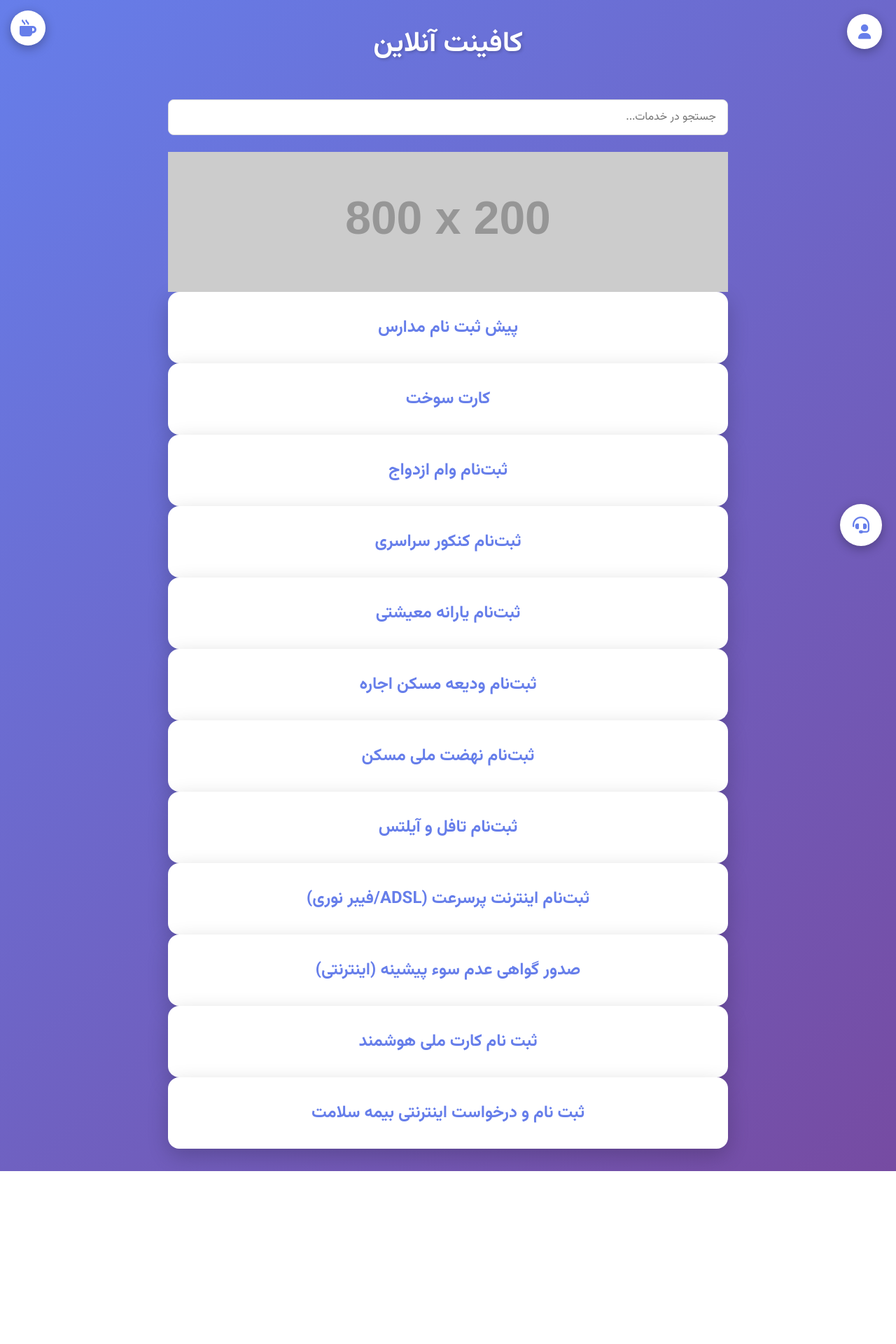
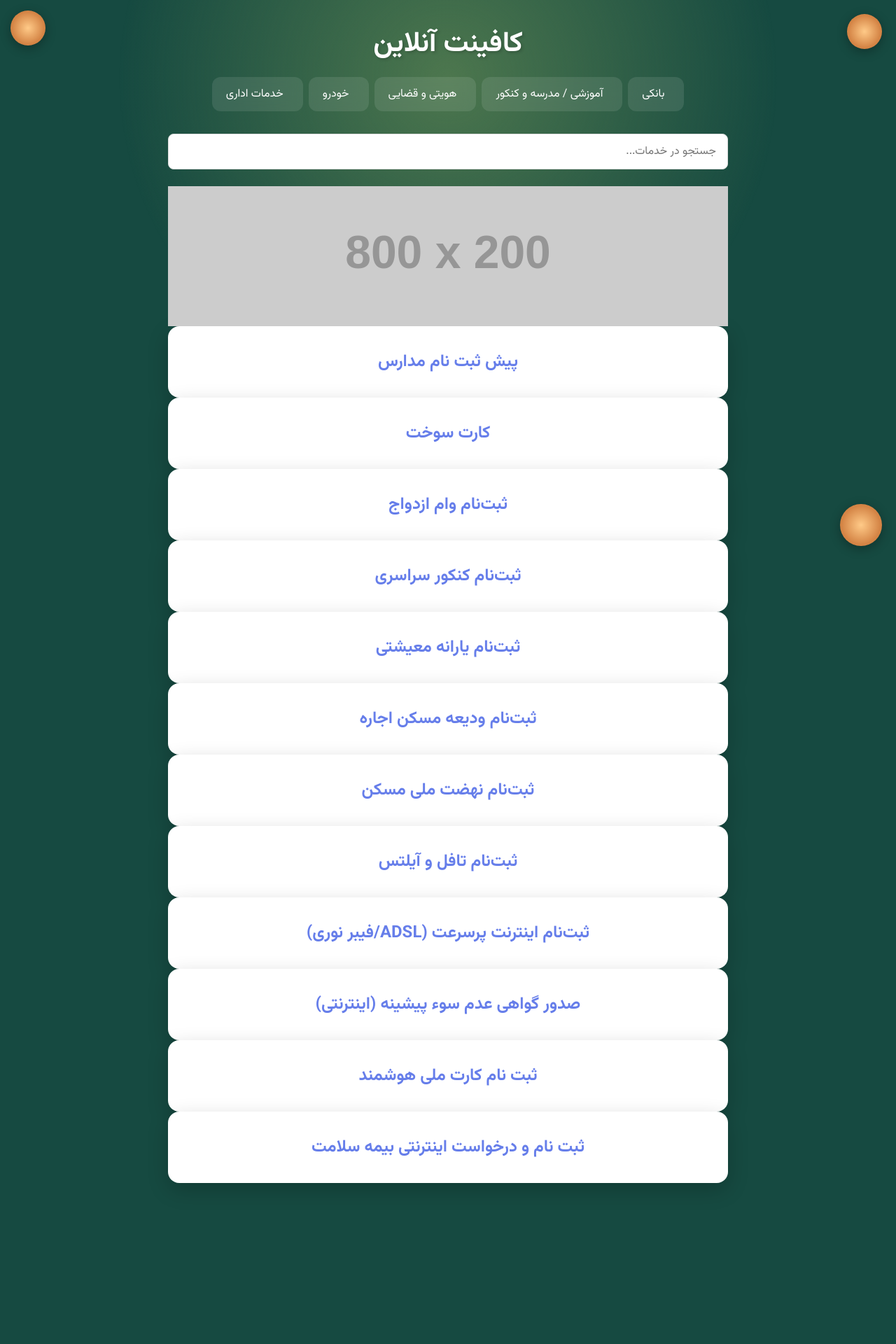
Before and after one commit to farshadset/Internet-cafe, a PHP site: page / in a window 1280 px wide. Shown: the top 1920 px of the page at 70% size. Before the commit the page ends 1673 px from the top, so only its background shows below. Run offline with PHP 8.4, Linux system fonts and the light colour scheme; grey boxes labelled with a size stand in for pictures from a placeholder-image service; some libraries are stand-ins or nearby versions.

Commit message:
Add mega-menu banking sub-branches to navigation

```diff
--- a/public/app.js
+++ b/public/app.js
@@ -184,6 +184,196 @@ document.addEventListener('DOMContentLoaded', () => {
             })
         }
     };
+
+    const MEGA_MENU_DATA = {
+        banking: [
+            {
+                title: 'وام ازدواج',
+                icon: 'fa-ring',
+                link: 'marriage-loan.html',
+                subItems: [
+                    { title: 'ثبت نام وام ازدواج', link: 'marriage-loan.html' },
+                    { title: 'استعلام وضعیت وام', link: '#' },
+                    { title: 'تمدید مهلت وام', link: '#' },
+                    { title: 'پرداخت اقساط', link: '#' }
+                ]
+            },
+            {
+                title: 'وام ودیعه مسکن',
+                icon: 'fa-home',
+                link: 'rental-deposit.html',
+                subItems: [
+                    { title: 'ثبت نام وام ودیعه مسکن', link: 'rental-deposit.html' },
+                    { title: 'شرایط و مدارک', link: '#' },
+                    { title: 'استعلام بانکی', link: '#' },
+                    { title: 'پاسخ به استعلام', link: '#' }
+                ]
+            },
+            {
+                title: 'وام ضروری',
+                icon: 'fa-hand-holding-usd',
+                link: '#',
+                subItems: [
+                    { title: 'ثبت نام وام ضروری بازنشستگان', link: '#' },
+                    { title: 'وام ضروری کارمندان', link: '#' },
+                    { title: 'وام دانشجویی', link: '#' }
+                ]
+            },
+            {
+                title: 'تسهیلات مسکن',
+                icon: 'fa-city',
+                link: 'housing-movement.html',
+                subItems: [
+                    { title: 'تسهیلات خرید مسکن', link: 'housing-movement.html' },
+                    { title: 'جععه تعمیرات', link: '#' },
+                    { title: 'وام ساخت مسکن', link: '#' }
+                ]
+            },
+            {
+                title: 'کارت اعتباری بانکی',
+                icon: 'fa-credit-card',
+                link: '#',
+                subItems: [
+                    { title: 'درخواست کارت اعتباری', link: '#' },
+                    { title: 'افزایش اعتبار', link: '#' },
+                    { title: 'تمدید کارت', link: '#' }
+                ]
+            },
+            {
+                title: 'سهام عدالت',
+                icon: 'fa-balance-scale',
+                link: '#',
+                subItems: [
+                    { title: 'ثبت نام سهام عدالت', link: '#' },
+                    { title: 'استعلام سهام', link: '#' },
+                    { title: 'فروش سهام', link: '#' },
+                    { title: 'سود سهام عدالت', link: '#' }
+                ]
+            },
+            {
+                title: 'یارانه نقدی و معیشتی',
+                icon: 'fa-hand-holding-heart',
+                link: 'subsidy.html',
+                subItems: [
+                    { title: 'ثبت نام یارانه معیشتی', link: 'subsidy.html' },
+                    { title: 'اعتراض به یارانه', link: '#' },
+                    { title: 'به‌روزرسانی اطلاعات', link: '#' },
+                    { title: 'استعلام یارانه', link: '#' }
+                ]
+            },
+            {
+                title: 'بورس و سرمایه‌گذاری',
+                icon: 'fa-chart-line',
+                link: '#',
+                subItems: [
+                    { title: 'افتتاح کد بورسی', link: '#' },
+                    { title: 'خرید و فروش سهام', link: '#' },
+                    { title: 'سجام (احراز هویت بورسی)', link: '#' }
+                ]
+            }
+        ],
+        education: [
+            {
+                title: 'پیش ثبت نام مدارس',
+                icon: 'fa-school',
+                link: 'schools.html',
+                subItems: [
+                    { title: 'ثبت نام پیش ثبت نام مدارس', link: 'schools.html' }
+                ]
+            },
+            {
+                title: 'کنکور سراسری',
+                icon: 'fa-graduation-cap',
+                link: 'konkor.html',
+                subItems: [
+                    { title: 'ثبت نام کنکور سراسری', link: 'konkor.html' }
+                ]
+            },
+            {
+                title: 'تافل و آیلتس',
+                icon: 'fa-language',
+                link: 'ielts-toefl.html',
+                subItems: [
+                    { title: 'ثبت نام تافل', link: 'ielts-toefl.html' },
+                    { title: 'ثبت نام آیلتس', link: 'ielts-toefl.html' }
+                ]
+            }
+        ],
+        identity: [
+            {
+                title: 'کارت ملی هوشمند',
+                icon: 'fa-id-card',
+                link: 'smart-national-card.html',
+                subItems: [
+                    { title: 'ثبت نام کارت ملی هوشمند', link: 'smart-national-card.html' }
+                ]
+            },
+            {
+                title: 'گواهی عدم سوء پیشینه',
+                icon: 'fa-file-alt',
+                link: 'criminal-record.html',
+                subItems: [
+                    { title: 'صدور گواهی عدم سوء پیشینه', link: 'criminal-record.html' }
+                ]
+            },
+            {
+                title: 'بیمه سلامت',
+                icon: 'fa-heartbeat',
+                link: 'health-insurance.html',
+                subItems: [
+                    { title: 'ثبت نام بیمه سلامت', link: 'health-insurance.html' }
+                ]
+            }
+        ],
+        automotive: [
+            {
+                title: 'کارت سوخت',
+                icon: 'fa-gas-pump',
+                link: 'fuel-card.html',
+                subItems: [
+                    { title: 'صدور کارت جدید', link: 'fuel-card.html' },
+                    { title: 'المثنی (گم شدگی/خرابی)', link: 'fuel-card.html' }
+                ]
+            }
+        ],
+        administrative: [
+            {
+                title: 'سایر خدمات اداری',
+                icon: 'fa-file-invoice',
+                link: '#',
+                subItems: [
+                    { title: 'خدمات اداری', link: '#' }
+                ]
+            }
+        ]
+    };
+
+    function buildMegaMenu() {
+        document.querySelectorAll('.menu-item').forEach(item => {
+            const menuKey = item.getAttribute('data-menu');
+            const dropdown = item.querySelector('.mega-dropdown');
+            if (!dropdown || !menuKey || !MEGA_MENU_DATA[menuKey]) return;
+
+            const items = MEGA_MENU_DATA[menuKey];
+            let html = '<div class="mega-grid">';
+            items.forEach(section => {
+                html += '<div class="mega-section">';
+                html += '<a href="' + section.link + '" class="mega-title"><i class="fas ' + section.icon + '"></i> ' + section.title + '</a>';
+                if (section.subItems && section.subItems.length) {
+                    html += '<ul class="mega-sub">';
+                    section.subItems.forEach(sub => {
+                        html += '<li><a href="' + sub.link + '">' + sub.title + '</a></li>';
+                    });
+                    html += '</ul>';
+                }
+                html += '</div>';
+            });
+            html += '</div>';
+            dropdown.innerHTML = html;
+        });
+    }
+
+    buildMegaMenu();
 
     function setupServiceForm(formElement, serviceKey) {
         const config = SERVICE_CONFIGS[serviceKey];
@@ -494,7 +684,7 @@ document.addEventListener('DOMContentLoaded', () => {
                 if (inlinePolling) { clearInterval(inlinePolling); inlinePolling = null; }
             } else {
                 if (chatPanel && chatPanel.style.display !== 'none' && !inlinePolling) {
-                    inlinePolling = setInterval(loadInlineMessages, 10000);
+                    inlinePolling = setInterval(loadInlineMessages, 3000);
                 }
             }
         });
@@ -502,7 +692,7 @@ document.addEventListener('DOMContentLoaded', () => {
         if (chatPanel && !inlinePolling) {
             chatPanel.addEventListener('transitionend', function() {
                 if (chatPanel.style.display !== 'none' && !inlinePolling) {
-                    inlinePolling = setInterval(loadInlineMessages, 10000);
+                    inlinePolling = setInterval(loadInlineMessages, 3000);
                 }
             });
         }
--- a/public/index.html
+++ b/public/index.html
@@ -5,11 +5,10 @@
     <meta name="viewport" content="width=device-width, initial-scale=1.0">
     <title>کافینت آنلاین</title>
     <link rel="stylesheet" href="style.css">
+    <link rel="stylesheet" href="fonts/all.css">
     <link rel="preconnect" href="https://fonts.googleapis.com">
     <link rel="preconnect" href="https://fonts.gstatic.com" crossorigin>
     <link href="https://fonts.googleapis.com/css2?family=Vazirmatn:wght@400;700&display=swap" rel="stylesheet">
-    <link rel="preconnect" href="https://cdnjs.cloudflare.com">
-    <link rel="stylesheet" href="https://cdnjs.cloudflare.com/ajax/libs/font-awesome/6.5.1/css/all.min.css">
     <style>
     .search-results {
         position: absolute;
@@ -59,8 +58,105 @@
         </a>
         <header>
             <h1>کافینت آنلاین</h1>
+            <nav class="mega-menu">
+                <ul class="menu-list">
+                    <li class="menu-item" data-menu="banking">
+                        <a href="#"><i class="fas fa-university"></i> بانکی</a>
+                        <div class="mega-dropdown">
+                            <div class="mega-menu-columns">
+                                <div class="mega-column">
+                                    <h4 class="mega-column-title">وام ازدواج</h4>
+                                    <ul>
+                                        <li><a href="#"><i class="fas fa-plus"></i> ثبت نام وام ازدواج</a></li>
+                                        <li><a href="#"><i class="fas fa-search"></i> استعلام وضعیت وام</a></li>
+                                        <li><a href="#"><i class="fas fa-calendar-alt"></i> تمدید مهلت وام</a></li>
+                                        <li><a href="#"><i class="fas fa-credit-card"></i> پرداخت اقساط</a></li>
+                                    </ul>
+                                </div>
+                                <div class="mega-column">
+                                    <h4 class="mega-column-title">وام ودیعه مسکن</h4>
+                                    <ul>
+                                        <li><a href="#"><i class="fas fa-plus"></i> ثبت نام وام ودیعه مسکن</a></li>
+                                        <li><a href="#"><i class="fas fa-file-alt"></i> شرایط و مدارات</a></li>
+                                        <li><a href="#"><i class="fas fa-search"></i> استعلام بانکی</a></li>
+                                        <li><a href="#"><i class="fas fa-reply"></i> پاسخ به استعلام</a></li>
+                                    </ul>
+                                </div>
+                                <div class="mega-column">
+                                    <h4 class="mega-column-title">وام ضروری</h4>
+                                    <ul>
+                                        <li><a href="#"><i class="fas fa-plus"></i> ثبت نام وام ضروری بازنشستگان</a></li>
+                                        <li><a href="#"><i class="fas fa-user-tie"></i> وام ضروری کارمندان</a></li>
+                                        <li><a href="#"><i class="fas fa-user-graduate"></i> وام دانشجویی</a></li>
+                                    </ul>
+                                </div>
+                                <div class="mega-column">
+                                    <h4 class="mega-column-title">تسهیلات مسکن</h4>
+                                    <ul>
+                                        <li><a href="#"><i class="fas fa-home"></i> تسهیلات خرید مسکن</a></li>
+                                        <li><a href="#"><i class="fas fa-tools"></i> جعاله تعمیرات</a></li>
+                                        <li><a href="#"><i class="fas fa-building"></i> وام ساخت مسکن</a></li>
+                                    </ul>
+                                </div>
+                            </div>
+                            <div class="mega-menu-columns">
+                                <div class="mega-column">
+                                    <h4 class="mega-column-title">کارت اعتباری بانکی</h4>
+                                    <ul>
+                                        <li><a href="#"><i class="fas fa-plus"></i> درخواست کارت اعتباری</a></li>
+                                        <li><a href="#"><i class="fas fa-arrow-up"></i> افزایش اعتبار</a></li>
+                                        <li><a href="#"><i class="fas fa-calendar-check"></i> تمدید کارت</a></li>
+                                    </ul>
+                                </div>
+                                <div class="mega-column">
+                                    <h4 class="mega-column-title">سهام عدالت</h4>
+                                    <ul>
+                                        <li><a href="#"><i class="fas fa-plus"></i> ثبت نام سهام عدالت</a></li>
+                                        <li><a href="#"><i class="fas fa-search"></i> استعلام سهام</a></li>
+                                        <li><a href="#"><i class="fas fa-minus"></i> فروش سهام</a></li>
+                                        <li><a href="#"><i class="fas fa-percentage"></i> سود سهام عدالت</a></li>
+                                    </ul>
+                                </div>
+                                <div class="mega-column">
+                                    <h4 class="mega-column-title">یارانه نقدی و معیشتی</h4>
+                                    <ul>
+                                        <li><a href="#"><i class="fas fa-plus"></i> ثبت نام یارانه معیشتی</a></li>
+                                        <li><a href="#"><i class="fas fa-exclamation-triangle"></i> اعتراض به یارانه</a></li>
+                                        <li><a href="#"><i class="fas fa-sync-alt"></i> به‌روزرسانی اطلاعات</a></li>
+                                        <li><a href="#"><i class="fas fa-search"></i> استعلام یارانه</a></li>
+                                    </ul>
+                                </div>
+                                <div class="mega-column">
+                                    <h4 class="mega-column-title">بورس و سرمایه‌گذاری</h4>
+                                    <ul>
+                                        <li><a href="#"><i class="fas fa-plus"></i> افتتاح کد بورسی</a></li>
+                                        <li><a href="#"><i class="fas fa-exchange-alt"></i> خرید و فروش سهام</a></li>
+                                        <li><a href="#"><i class="fas fa-id-badge"></i> سجام (احراز هویت بورسی)</a></li>
+                                    </ul>
+                                </div>
+                            </div>
+                        </div>
+                    </li>
+                    <li class="menu-item" data-menu="education">
+                        <a href="#"><i class="fas fa-graduation-cap"></i> آموزشی / مدرسه و کنکور</a>
+                        <div class="mega-dropdown"></div>
+                    </li>
+                    <li class="menu-item" data-menu="identity">
+                        <a href="#"><i class="fas fa-id-card"></i> هویتی و قضایی</a>
+                        <div class="mega-dropdown"></div>
+                    </li>
+                    <li class="menu-item" data-menu="automotive">
+                        <a href="#"><i class="fas fa-car"></i> خودرو</a>
+                        <div class="mega-dropdown"></div>
+                    </li>
+                    <li class="menu-item" data-menu="administrative">
+                        <a href="#"><i class="fas fa-file-alt"></i> خدمات اداری</a>
+                        <div class="mega-dropdown"></div>
+                    </li>
+                </ul>
+            </nav>
         </header>
-<div class="search-container" style="margin-bottom:1.5rem; position:relative;">
+        <div class="search-container" style="margin-bottom:1.5rem; position:relative;">
         <input type="text" id="searchInput" placeholder="جستجو در خدمات..." class="search-input" style="width:100%;padding:0.75rem 1rem;border:1px solid #ddd;border-radius:8px;font-size:1rem;font-family:inherit;direction:rtl;">
         <div id="searchResults" class="search-results"></div>
 </div>
--- a/public/style.css
+++ b/public/style.css
@@ -6,14 +6,32 @@
 
 body {
     font-family: 'Vazirmatn', Tahoma, sans-serif;
-    background: linear-gradient(135deg, #667eea 0%, #764ba2 100%);
+    background-color: #164A41;
     min-height: 100vh;
     display: flex;
     align-items: center;
     justify-content: center;
+    position: relative;
+    overflow-x: hidden;
+}
+
+body::before {
+    content: '';
+    position: fixed;
+    top: -50%;
+    left: 50%;
+    transform: translateX(-50%);
+    width: 80vw;
+    height: 80vw;
+    background: radial-gradient(circle at center, #4d774e, transparent 65%);
+    border-radius: 50%;
+    z-index: 0;
+    pointer-events: none;
 }
 
 .container {
+    position: relative;
+    z-index: 1;
     text-align: center;
     padding: 2rem;
 }
@@ -21,8 +39,234 @@ body {
 header h1 {
     color: white;
     font-size: 2.5rem;
-    margin-bottom: 3rem;
+    margin-bottom: 1rem;
     text-shadow: 2px 2px 4px rgba(0,0,0,0.2);
+}
+
+.mega-menu {
+    margin-bottom: 2rem;
+}
+
+.mega-menu .menu-list {
+    display: flex;
+    justify-content: center;
+    gap: 0.5rem;
+    flex-wrap: wrap;
+    list-style: none;
+    padding: 0;
+    margin: 0;
+}
+
+.mega-menu .menu-item {
+    position: relative;
+}
+
+.mega-menu .menu-item a {
+    display: flex;
+    align-items: center;
+    gap: 0.5rem;
+    padding: 0.75rem 1.25rem;
+    background: rgba(255, 255, 255, 0.1);
+    border-radius: 12px;
+    text-decoration: none;
+    color: white;
+    font-weight: 500;
+    transition: all 0.3s;
+    backdrop-filter: blur(10px);
+}
+
+.mega-menu .menu-item a:hover {
+    background: rgba(255, 255, 255, 0.2);
+    transform: translateY(-2px);
+}
+
+.mega-menu .menu-item a i {
+    font-size: 1rem;
+}
+
+.mega-menu .mega-dropdown {
+    position: absolute;
+    top: 100%;
+    left: 0;
+    background: white;
+    border-radius: 12px;
+    box-shadow: 0 10px 30px rgba(0, 0, 0, 0.2);
+    padding: 1.5rem;
+    min-width: 280px;
+    margin-top: 10px;
+    opacity: 0;
+    visibility: hidden;
+    transform: translateY(-10px);
+    transition: all 0.3s;
+    z-index: 1000;
+}
+
+.mega-menu .menu-item:hover .mega-dropdown {
+    opacity: 1;
+    visibility: visible;
+    transform: translateY(0);
+}
+
+.mega-grid {
+    display: grid;
+    grid-template-columns: repeat(auto-fit, minmax(180px, 1fr));
+    gap: 1.5rem;
+}
+
+.mega-section {
+    display: flex;
+    flex-direction: column;
+    gap: 0.5rem;
+}
+
+.mega-title {
+    display: flex;
+    align-items: center;
+    gap: 0.5rem;
+    font-weight: 700;
+    color: #333;
+    text-decoration: none;
+    padding: 0.35rem 0.5rem;
+    border-radius: 6px;
+    transition: background 0.2s, color 0.2s;
+}
+
+.mega-title:hover {
+    background: #f5f5f5;
+    color: #667eea;
+}
+
+.mega-sub {
+    list-style: none;
+    padding: 0;
+    margin: 0;
+    display: flex;
+    flex-direction: column;
+    gap: 0.25rem;
+}
+
+.mega-sub li a {
+    display: block;
+    padding: 0.4rem 0.6rem;
+    border-radius: 6px;
+    color: #555;
+    text-decoration: none;
+    font-size: 0.92rem;
+    transition: background 0.2s, color 0.2s;
+}
+
+.mega-sub li a:hover {
+    background: #eef1ff;
+    color: #667eea;
+}
+
+.mega-dropdown ul {
+    list-style: none;
+    padding: 0;
+    margin: 0;
+}
+
+.mega-dropdown li {
+    padding: 0.5rem 0;
+    border-bottom: 1px solid #eee;
+}
+
+.mega-dropdown li:last-child {
+    border-bottom: none;
+}
+
+.mega-dropdown li a {
+    color: #333;
+    text-decoration: none;
+    display: block;
+    padding: 0.5rem;
+    border-radius: 6px;
+    transition: background 0.2s;
+}
+
+.mega-dropdown li a:hover {
+    background: #f5f5f5;
+    color: #667eea;
+}
+
+.mega-dropdown li a i {
+    margin-left: 0.5rem;
+    width: 20px;
+}
+
+.mega-menu-columns {
+    display: flex;
+    gap: 2rem;
+    flex-wrap: wrap;
+}
+
+.mega-menu-columns + .mega-menu-columns {
+    margin-top: 1rem;
+}
+
+.mega-column {
+    flex: 1;
+    min-width: 200px;
+}
+
+.mega-column-title {
+    color: #667eea;
+    font-size: 1rem;
+    font-weight: 700;
+    margin-bottom: 0.75rem;
+    padding-bottom: 0.5rem;
+    border-bottom: 2px solid #667eea;
+    text-align: right;
+}
+
+.mega-column ul {
+    list-style: none;
+    padding: 0;
+    margin: 0;
+}
+
+.mega-column li {
+    padding: 0.4rem 0;
+    border-bottom: 1px solid #eee;
+}
+
+.mega-column li:last-child {
+    border-bottom: none;
+}
+
+.mega-column li a {
+    color: #333;
+    text-decoration: none;
+    display: block;
+    padding: 0.4rem 0.5rem;
+    border-radius: 6px;
+    transition: background 0.2s;
+    font-size: 0.95rem;
+}
+
+.mega-column li a:hover {
+    background: #f5f5f5;
+    color: #667eea;
+}
+
+@media (max-width: 768px) {
+    .mega-menu .mega-dropdown {
+        min-width: 240px;
+        max-width: 90vw;
+    }
+
+    .mega-menu-columns {
+        flex-direction: column;
+        gap: 0.5rem;
+    }
+
+    .mega-column {
+        min-width: auto;
+    }
+
+    .mega-column-title {
+        font-size: 0.9rem;
+    }
 }
 
 .card {
@@ -118,7 +362,7 @@ header h1 {
     right: 20px;
     width: 60px;
     height: 60px;
-    background: white;
+    background: #D48445;
     border-radius: 50%;
     display: flex;
     align-items: center;
@@ -128,9 +372,24 @@ header h1 {
     z-index: 1000;
 }
 
+.support-icon::before {
+    content: '';
+    position: absolute;
+    top: 50%;
+    left: 50%;
+    transform: translate(-50%, -50%);
+    width: 100%;
+    height: 100%;
+    background: radial-gradient(circle, #FFCA88, transparent 65%);
+    border-radius: 50%;
+    z-index: 0;
+}
+
 .support-icon i {
-    color: #667eea;
+    color: #FEFEDC;
     font-size: 1.5rem;
+    position: relative;
+    z-index: 1;
 }
 
 .modal {
@@ -302,7 +562,7 @@ header h1 {
     right: 20px;
     width: 50px;
     height: 50px;
-    background: white;
+    background: #D48445;
     border-radius: 50%;
     display: flex;
     align-items: center;
@@ -312,9 +572,24 @@ header h1 {
     z-index: 1000;
 }
 
+.profile-icon::before {
+    content: '';
+    position: absolute;
+    top: 50%;
+    left: 50%;
+    transform: translate(-50%, -50%);
+    width: 100%;
+    height: 100%;
+    background: radial-gradient(circle, #FFCA88, transparent 65%);
+    border-radius: 50%;
+    z-index: 0;
+}
+
 .profile-icon i {
-    color: #667eea;
+    color: #FEFEDC;
     font-size: 1.3rem;
+    position: relative;
+    z-index: 1;
 }
 
 .profile-field {
@@ -522,7 +797,7 @@ header h1 {
     left: 15px;
     width: 50px;
     height: 50px;
-    background: white;
+    background: #D48445;
     border-radius: 50%;
     display: flex;
     align-items: center;
@@ -532,9 +807,24 @@ header h1 {
     z-index: 1000;
 }
 
+.logo-icon::before {
+    content: '';
+    position: absolute;
+    top: 50%;
+    left: 50%;
+    transform: translate(-50%, -50%);
+    width: 100%;
+    height: 100%;
+    background: radial-gradient(circle, #FFCA88, transparent 65%);
+    border-radius: 50%;
+    z-index: 0;
+}
+
 .logo-icon i {
-    color: #667eea;
+    color: #FEFEDC;
     font-size: 1.5rem;
+    position: relative;
+    z-index: 1;
 }
 
 .toast {
```
Also changed, not shown: other parts of public/style.css (+37 -4 lines).
